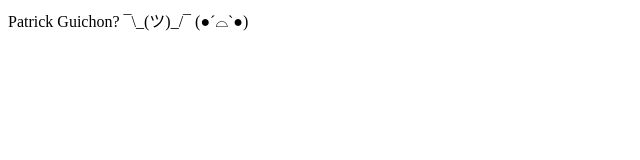
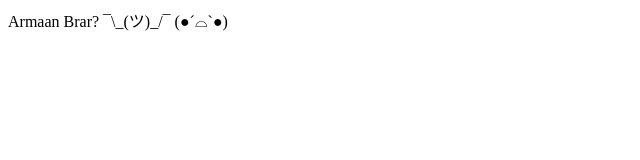
Before and after one commit to JustArmaan/week-1-qoddi-project-files, a website: page index.html in a window 1280 px wide. Shown: the full height of the page, 0-640 px from the left. Drawn offline with Linux system fonts and the light colour scheme.

Commit message:
Change name

```diff
--- a/index.html
+++ b/index.html
@@ -5,7 +5,7 @@
 	</head>
 	<html>
 		<div>
-			Patrick Guichon? ¯\_(ツ)_/¯  (●´⌓`●)
+			Armaan Brar? ¯\_(ツ)_/¯  (●´⌓`●)
 		</div>
 	</html>
 </html>
```
